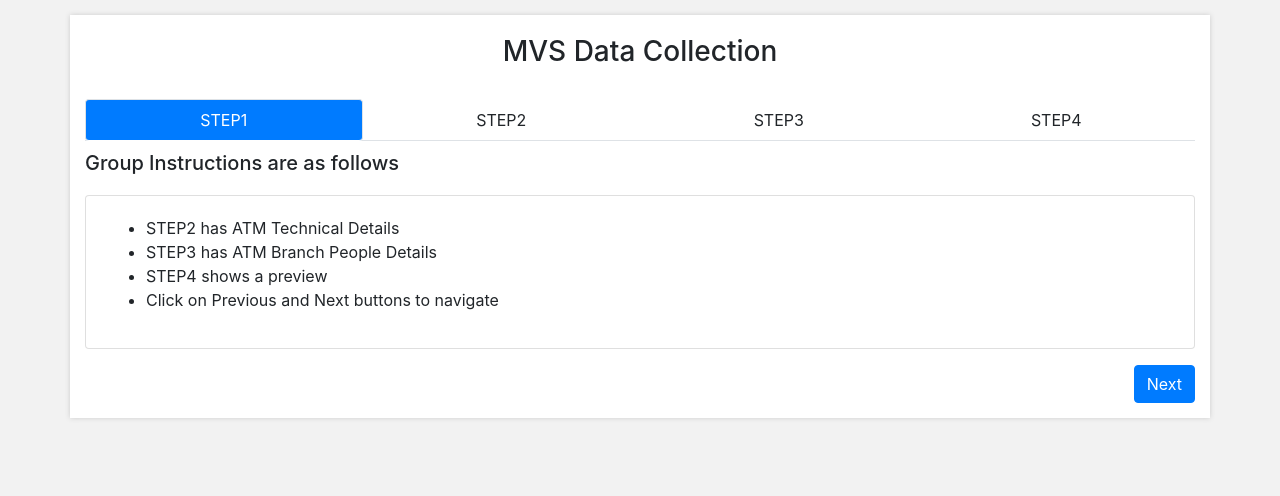
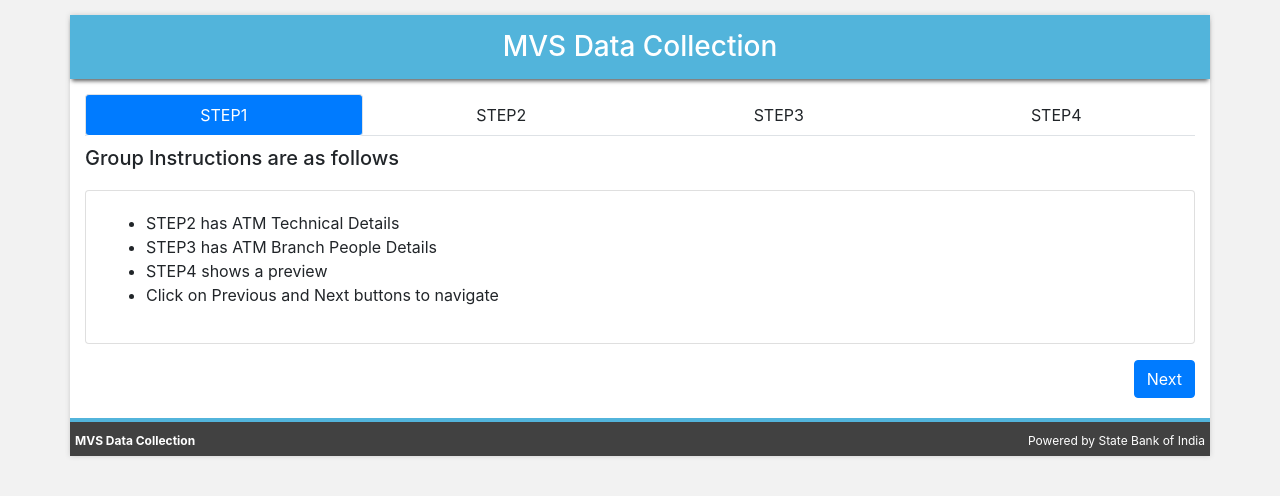
Before and after one commit to miscorg/mvsfe, an Angular app: page /angstep2 in a window 1280 px wide. Both pictures are taken after a click on the button "Previous". Shown: the top 496 px of the page. Built offline with nearby package versions, Linux system fonts and the light colour scheme; no server answers.

Commit message:
header and footer

```diff
--- a/src/app/dashboard/dashboard.component.html
+++ b/src/app/dashboard/dashboard.component.html
@@ -1,7 +1,8 @@
 <div class="container container-wrap" id="dashboard">
   <div class="row">
+    <h3 class="dashboard-heading">MVS Data Collection</h3>
     <div class="col-md-12">
-      <h3 class="dashboard-heading">MVS ATM Site Data Collection Progress Dashboard</h3>
+
       <table class="table table-bordered">
   <thead>
   <tr>
@@ -32,4 +33,15 @@
 
     </div>
   </div>
+  <div class="row">
+    <div class="footer">
+      <div class="float-left">
+        <label><b>MVS Data Collection</b></label>
+      </div>
+      <div class="float-right">
+        <label>Powered by State Bank of India</label>
+      </div>
+
+    </div>
+  </div>
 </div>
--- a/src/app/header/header.component.html
+++ b/src/app/header/header.component.html
@@ -1,5 +1,5 @@
 
-<div >
+<div class="row" >
 
      <h3 class="dashboard-heading">MVS Data Collection</h3>
 </div>
--- a/src/app/step1/step1.component.html
+++ b/src/app/step1/step1.component.html
@@ -22,4 +22,15 @@
 </div>
     </div>
   </div>
+   <div class="row">
+    <div class="footer">
+      <div class="float-left">
+        <label><b>MVS Data Collection</b></label>
+      </div>
+      <div class="float-right">
+        <label>Powered by State Bank of India</label>
+      </div>
+
+    </div>
+  </div>
 </div>
--- a/src/app/step2/step2.component.html
+++ b/src/app/step2/step2.component.html
@@ -251,5 +251,15 @@
         </div>
     </div>
 
-    <br>
+    <div class="row">
+    <div class="footer">
+      <div class="float-left">
+        <label><b>MVS Data Collection</b></label>
+      </div>
+      <div class="float-right">
+        <label>Powered by State Bank of India</label>
+      </div>
+
+    </div>
+  </div>
 </div>
--- a/src/app/step3/step3.component.html
+++ b/src/app/step3/step3.component.html
@@ -154,5 +154,15 @@
       </div>
   </div>
 
-  <br>
+  <div class="row">
+    <div class="footer">
+      <div class="float-left">
+        <label><b>MVS Data Collection</b></label>
+      </div>
+      <div class="float-right">
+        <label>Powered by State Bank of India</label>
+      </div>
+
+    </div>
+  </div>
 </div>
--- a/src/styles.scss
+++ b/src/styles.scss
@@ -20,9 +20,13 @@ fieldset.sbifieldset {
     padding-bottom: 1em;
 }
 .dashboard-heading{
-    margin-bottom: 10px;
-        padding: 20px;
-        text-align: center;
+      margin-bottom: 15px;
+    padding: 15px;
+    text-align: center;
+    background-color: #52b4db;
+    color: #fff;
+    width: 100%;
+    box-shadow: 0 4px 4px -2px #5d5d5d
 }
 .sub-heading{
         margin-bottom: 10px;
@@ -39,8 +43,20 @@ div.sbirow {
    box-shadow: 0 0 5px #ccc;
     margin-top: 15px;
     margin-bottom: 15px;
-    padding-bottom: 15px
+
 }
 body{
     background-color:#f2f2f2
 }
+.footer{
+      padding: 5px;
+    border-top: 4px solid #52b4db;
+    background-color: #414141;
+    color: #fff;
+    margin-top: 20px;
+    width: 100%;
+    label{
+        font-size: 12px;
+        margin-bottom: 0
+    }
+}
```
